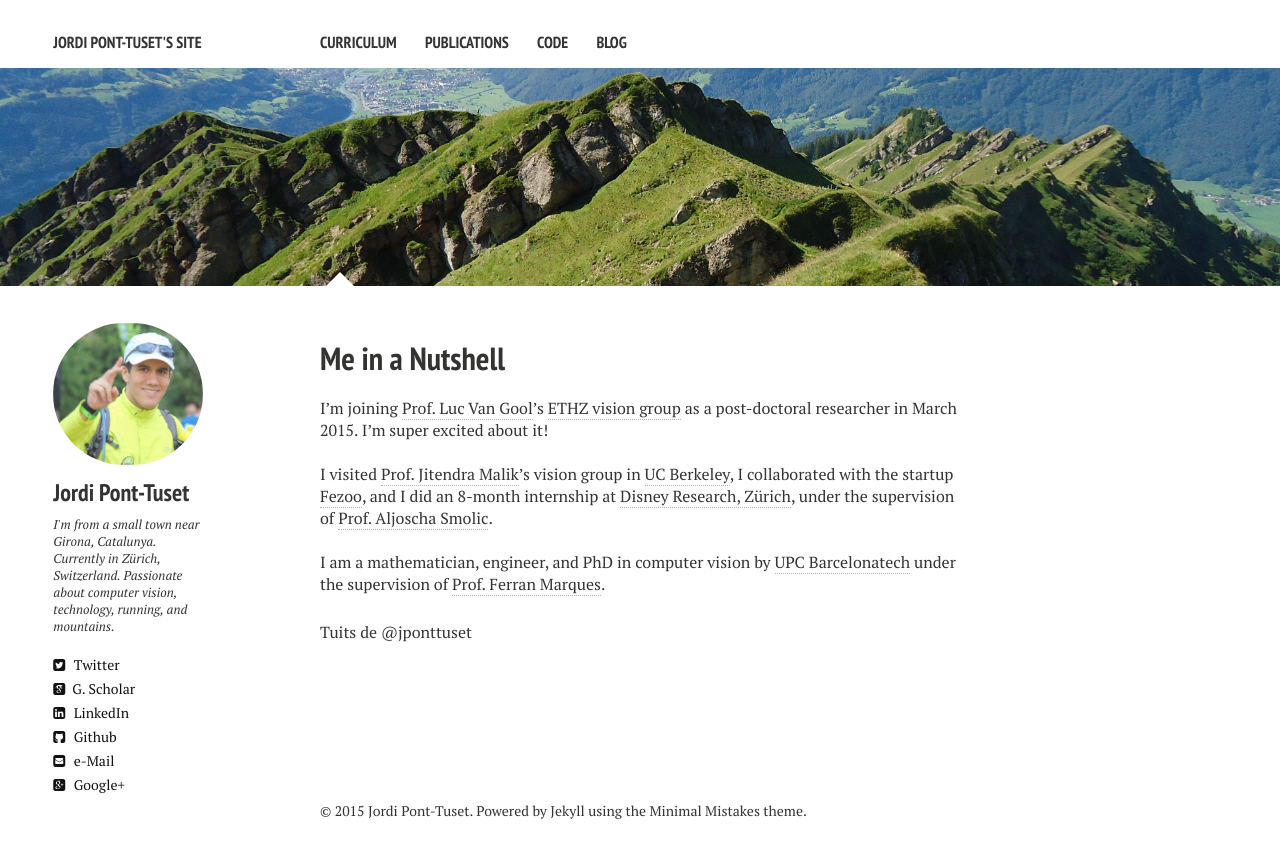
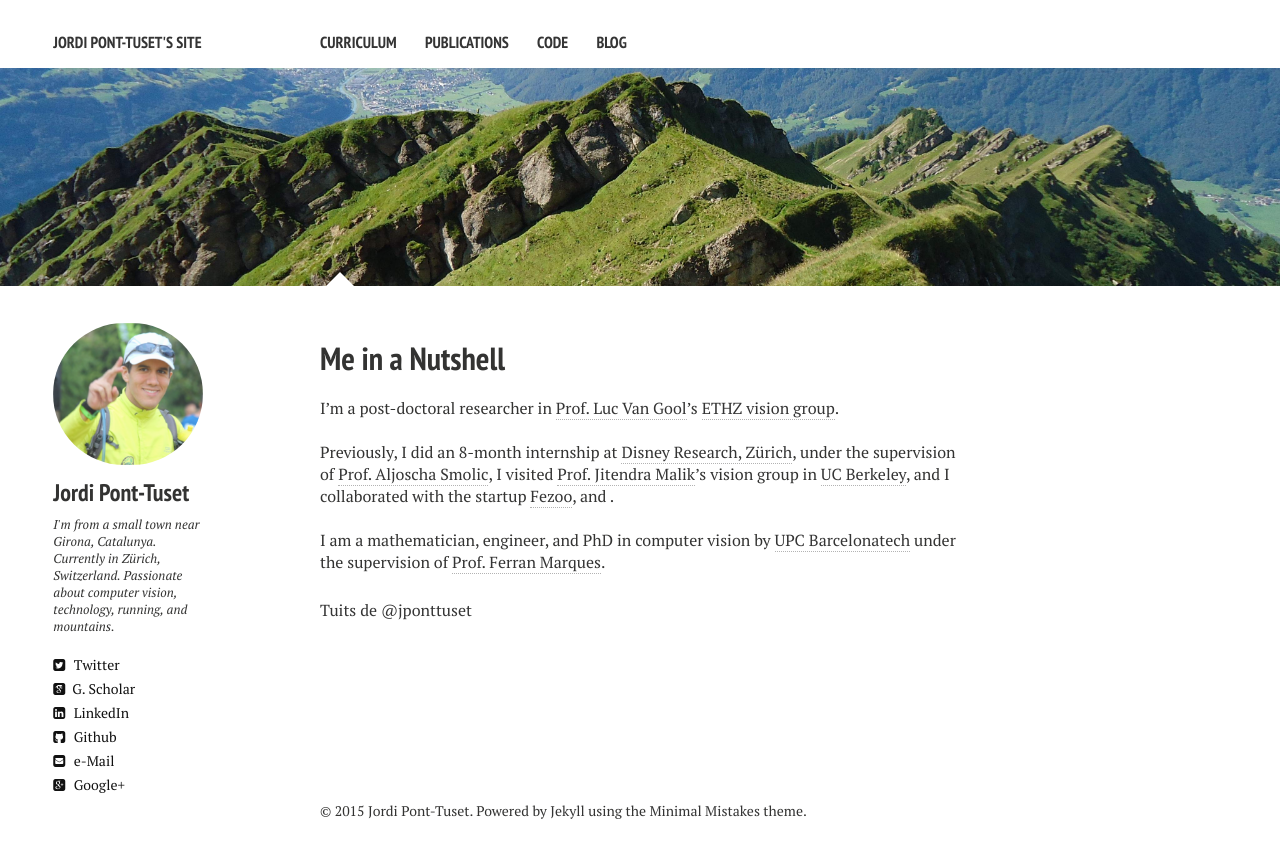
Before and after one commit to jponttuset/jponttuset.github.io, a Jekyll site: the page built from index.md, in a window 1280 px wide. Shown: the top 858 px of the page. Built offline with Jekyll 4.4.1, drawn with Linux system fonts in a browser that asks for light colours; nearby versions of some CDN libraries; comment, search, counter and statistics services are not loaded.

Commit message:
- Postdoc updated

```diff
--- a/index.md
+++ b/index.md
@@ -7,10 +7,10 @@
   feature: mountain.jpg
 ---
 
-I'm joining [Prof. Luc Van Gool](http://www.vision.ee.ethz.ch/members/get_member.cgi?id=1)'s [ETHZ vision group](http://www.vision.ee.ethz.ch/index.en.html) as a post-doctoral researcher in March 2015. I'm super excited about it!
+I'm a post-doctoral researcher in [Prof. Luc Van Gool](http://www.vision.ee.ethz.ch/members/get_member.cgi?id=1)'s [ETHZ vision group](http://www.vision.ee.ethz.ch/index.en.html).
 
 <br />
-I visited <a href="http://www.cs.berkeley.edu/~malik/" target="_blank">Prof. Jitendra Malik</a>'s vision group in <a href="http://www.berkeley.edu" target="_blank">UC Berkeley</a>, I collaborated with the startup <a href="http://fezoo.cat" target="_blank">Fezoo</a>, and I did an 8-month internship at <a href="http://www.disneyresearch.com/research-labs/disney-research-zurich/" target="_blank">Disney Research, Zürich</a>, under the supervision of <a href="http://zurich.disneyresearch.com/~smolica/" target="_blank">Prof. Aljoscha Smolic</a>.
+Previously, I did an 8-month internship at <a href="http://www.disneyresearch.com/research-labs/disney-research-zurich/" target="_blank">Disney Research, Zürich</a>, under the supervision of <a href="http://zurich.disneyresearch.com/~smolica/" target="_blank">Prof. Aljoscha Smolic</a>, I visited <a href="http://www.cs.berkeley.edu/~malik/" target="_blank">Prof. Jitendra Malik</a>'s vision group in <a href="http://www.berkeley.edu" target="_blank">UC Berkeley</a>, and I collaborated with the startup <a href="http://fezoo.cat" target="_blank">Fezoo</a>, and .
 
 <br />
 I am a mathematician, engineer, and PhD in computer vision by <a href="http://www.upc.edu" target="_blank">UPC Barcelonatech</a> under the supervision of <a href="https://imatge.upc.edu/web/ferran" target="_blank">Prof. Ferran Marques</a>.
```
